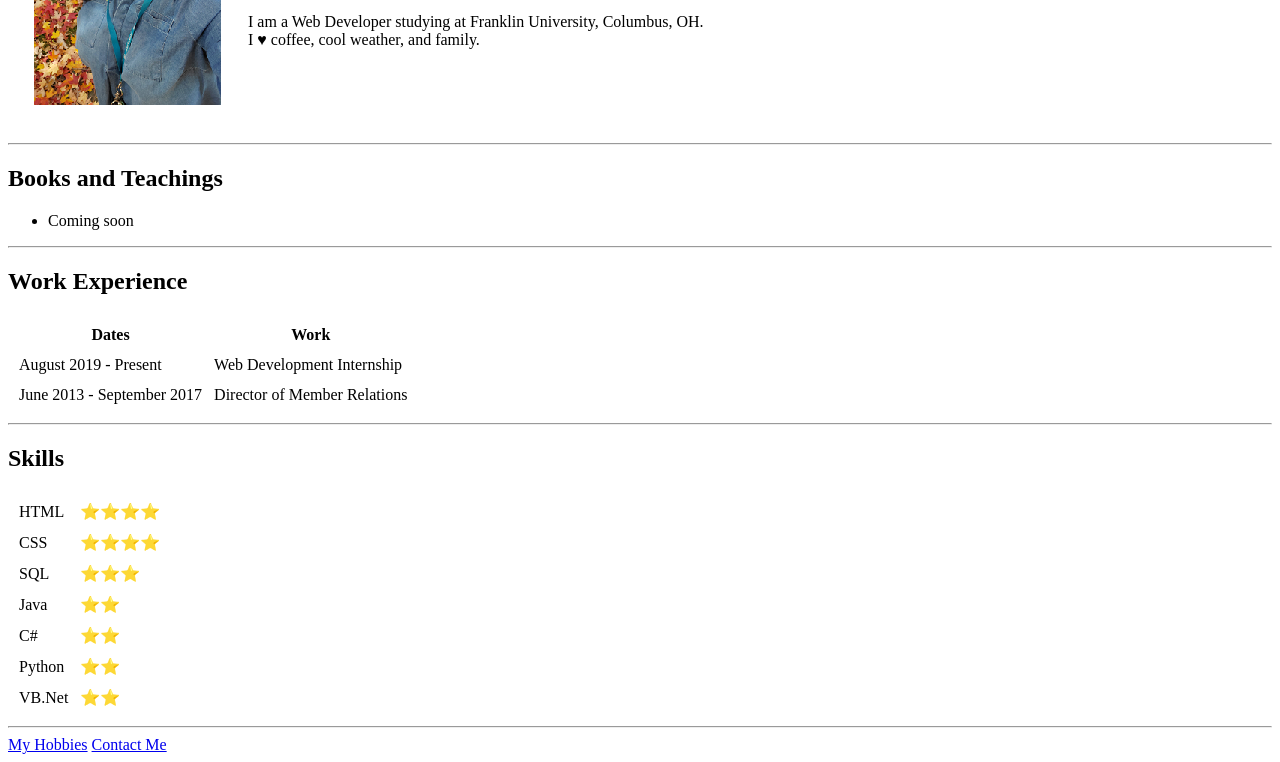
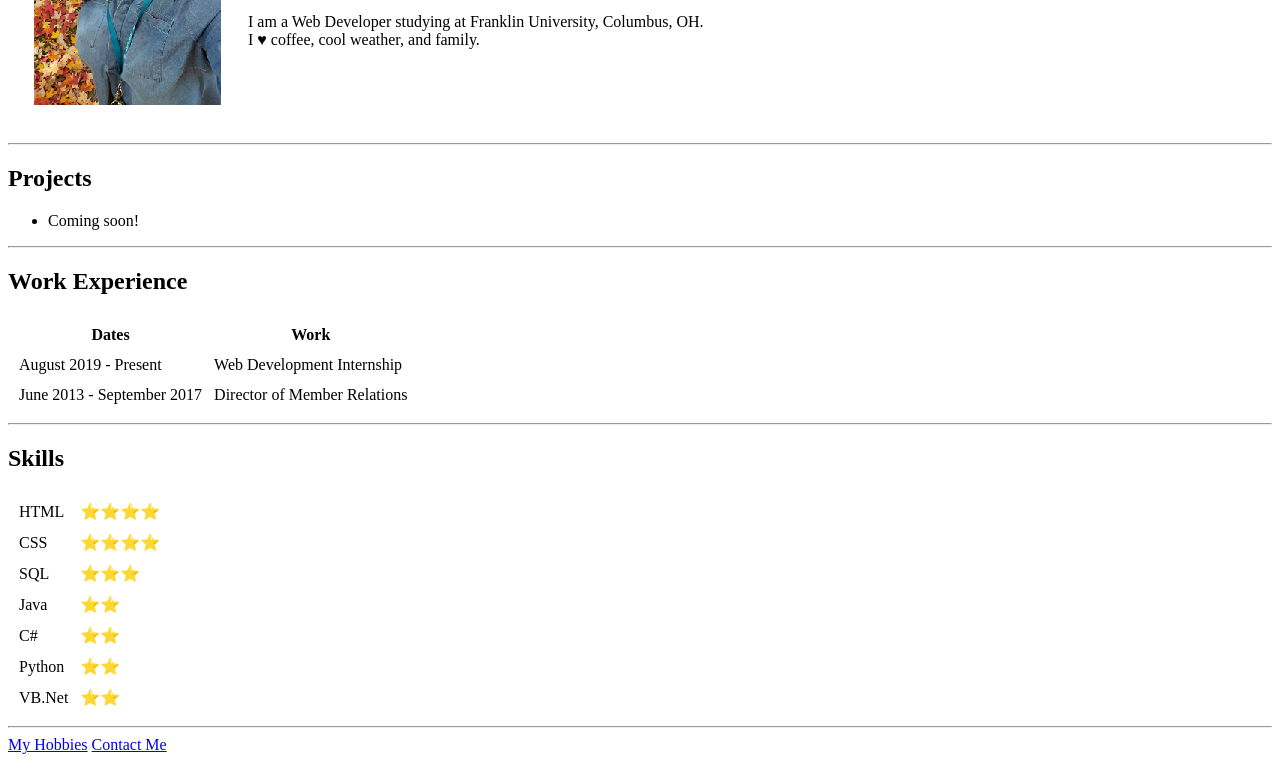
Before and after one commit to danihooven/Resume, a plain HTML site: page index.html in a window 1280 px wide. Shown: the part 178-940 px from the top of the page. Drawn offline with Linux system fonts and the light colour scheme.

Commit message:
Add files via upload

```diff
--- a/index.html
+++ b/index.html
@@ -23,9 +23,9 @@
 
   <hr>
 
-  <h2>Books and Teachings</h2>
+  <h2>Projects</h2>
   <ul>
-    <li>Coming soon</li>
+    <li>Coming soon!</li>
   </ul>
 
   <hr>
```
